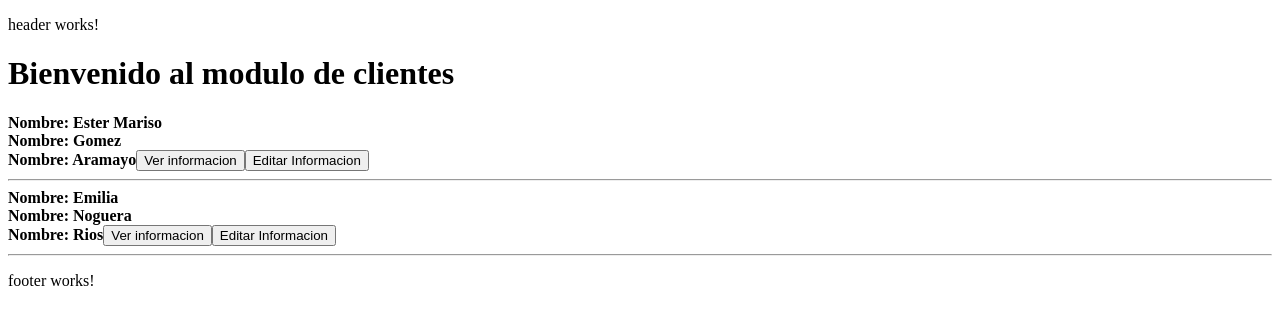
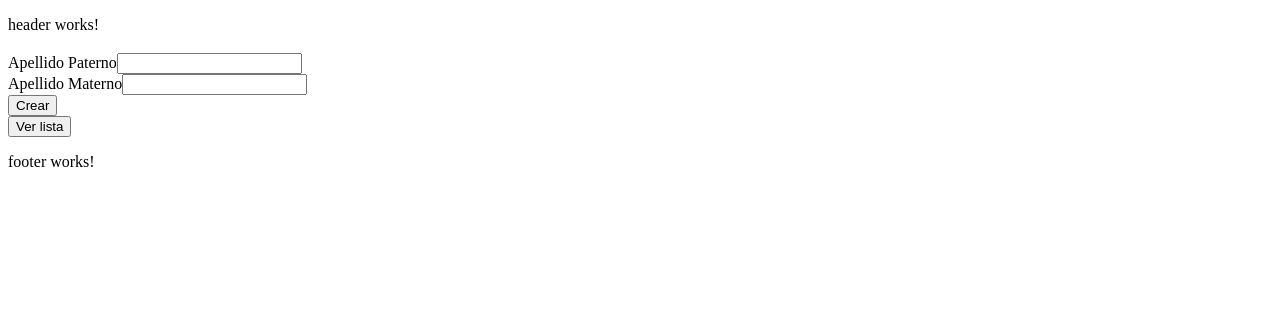
Before and after one commit to anghel7/the-core-angular, an Angular app: page /cliente/crear in a window 1280 px wide. Before the commit this address led to /. Shown: the top 324 px of the page. Built offline with nearby package versions, Linux system fonts and the light colour scheme.

Commit message:
manejando rutas

```diff
--- a/src/app/app-routing.module.ts
+++ b/src/app/app-routing.module.ts
@@ -1,7 +1,28 @@
 import { NgModule } from '@angular/core';
 import { Routes, RouterModule } from '@angular/router';
+import { ClienteListComponent } from './cliente/cliente-list/cliente-list.component';
+import { ClienteCreateComponent } from './cliente/cliente-create/cliente-create.component';
+import { ClienteDetailsComponent } from './cliente/cliente-details/cliente-details.component';
+import { HomeComponent } from './layout/home/home.component';
 
-const routes: Routes = [];
+const routes: Routes = [
+  {
+    path: 'home',
+    component: HomeComponent
+  },
+  {
+    path: 'cliente/lista',
+    component: ClienteListComponent
+  },
+  {
+    path: 'cliente/crear',
+    component: ClienteCreateComponent
+  },
+  {
+    path: 'cliente/details',
+    component: ClienteDetailsComponent
+  }
+];
 
 @NgModule({
   imports: [RouterModule.forRoot(routes)],
--- a/src/app/app.component.html
+++ b/src/app/app.component.html
@@ -1,18 +1,3 @@
 <sky-header></sky-header>
-<!--
-<sky-home></sky-home>
--->
-
-<sky-cliente-list></sky-cliente-list>
-
-<!--
-<sky-cliente-create></sky-cliente-create>
--->
+<router-outlet></router-outlet>
 <sky-footer></sky-footer>
-
-
-
-
-<!--
-<router-outlet></router-outlet>
--->
--- a/src/app/cliente/cliente-create/cliente-create.component.html
+++ b/src/app/cliente/cliente-create/cliente-create.component.html
@@ -1,11 +1,11 @@
 <h3 [innerHTML]="cliente.apellido_paterno"></h3>
 
-<label > Apellido Paterno</label>
-<input [(ngModel)]="cliente.apellido_paterno" name="apellido_paterno">
+<label> Apellido Paterno</label>
+<input [(ngModel)]="cliente.apellido_paterno" name="apellido_paterno"><br>
 
-<label > Apellido Materno</label>
-<input [(ngModel)]="cliente.apellido_materno" >
+<label> Apellido Materno</label>
+<input [(ngModel)]="cliente.apellido_materno"><br>
 
+<button (click)="crearCliente()">Crear</button><br>
 
-
-<button (click)="crearCliente()">Crear</button>
+<button routerLink="/cliente/lista">Ver lista</button>
--- /dev/null
+++ b/src/app/cliente/cliente-details/cliente-details.component.html
@@ -0,0 +1,6 @@
+<p>
+  cliente-details works!
+  cliente-details works!
+  cliente-details works!
+  cliente-details works!
+</p>
--- /dev/null
+++ b/src/app/cliente/cliente-details/cliente-details.component.ts
@@ -0,0 +1,15 @@
+import { Component, OnInit } from '@angular/core';
+
+@Component({
+  selector: 'sky-cliente-details',
+  templateUrl: './cliente-details.component.html',
+  styleUrls: ['./cliente-details.component.css']
+})
+export class ClienteDetailsComponent implements OnInit {
+
+  constructor() { }
+
+  ngOnInit() {
+  }
+
+}
--- a/src/app/cliente/cliente.module.ts
+++ b/src/app/cliente/cliente.module.ts
@@ -6,9 +6,10 @@ import { ClienteRoutingModule } from './cliente-routing.module';
 import { ClienteListComponent } from './cliente-list/cliente-list.component';
 import { ClienteCreateComponent } from './cliente-create/cliente-create.component';
 import { ClienteItemComponent } from './cliente-item/cliente-item.component';
+import { ClienteDetailsComponent } from './cliente-details/cliente-details.component';
 
 @NgModule({
-  declarations: [ClienteListComponent, ClienteCreateComponent, ClienteItemComponent],
+  declarations: [ClienteListComponent, ClienteCreateComponent, ClienteItemComponent, ClienteDetailsComponent],
   imports: [
     CommonModule,
     ClienteRoutingModule,
--- a/src/app/layout/home/home.component.html
+++ b/src/app/layout/home/home.component.html
@@ -1,3 +1,3 @@
-<p>
-  home works!
-</p>
+<img src="https://img.timesnownews.com/story/1551767774-Thanos.jpg?d=600x450" alt="" width="100px" height="100px">
+<button routerLink="/cliente/lista">Lista clientes</button>
+<button routerLink="/cliente/crear">Crear cliente</button>
```
Also changed, not shown: src/app/cliente/cliente-details/cliente-details.component.css (added), 1 other file (tests, documents, lock files or other folders).
